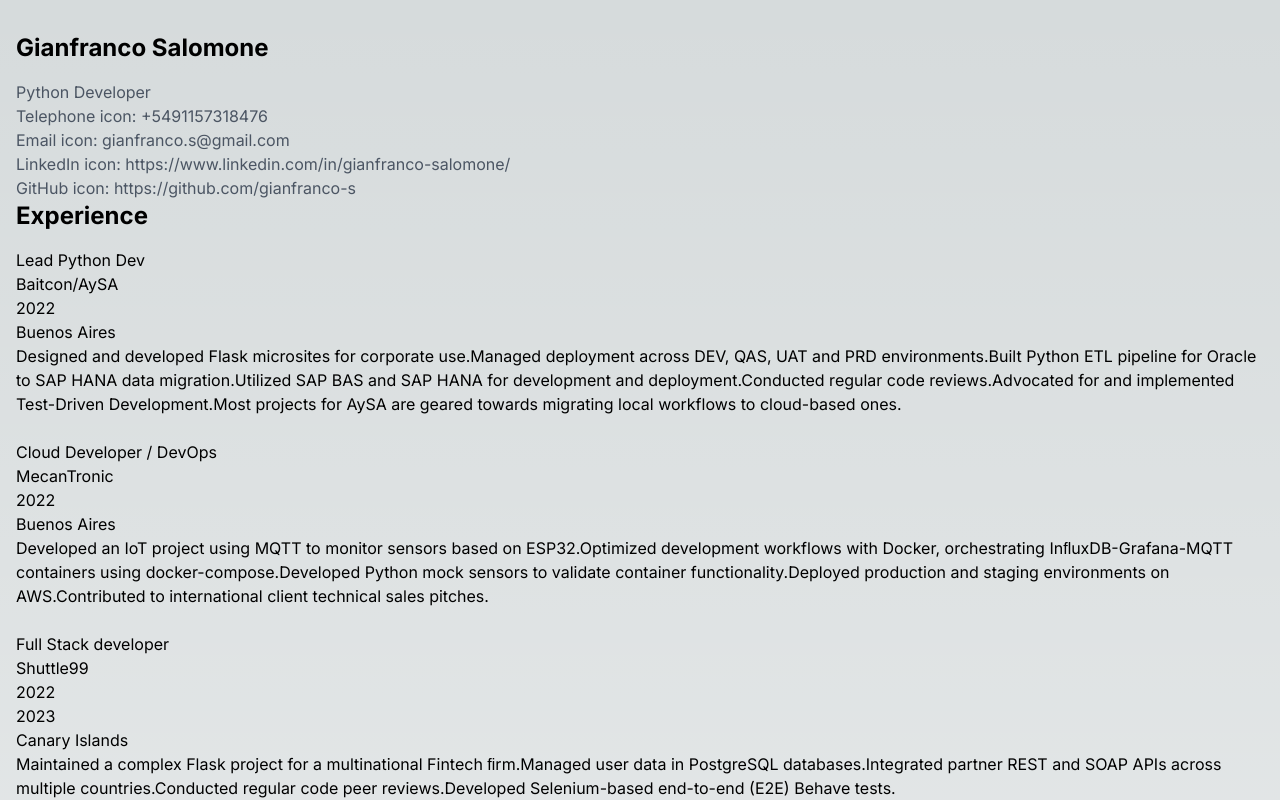
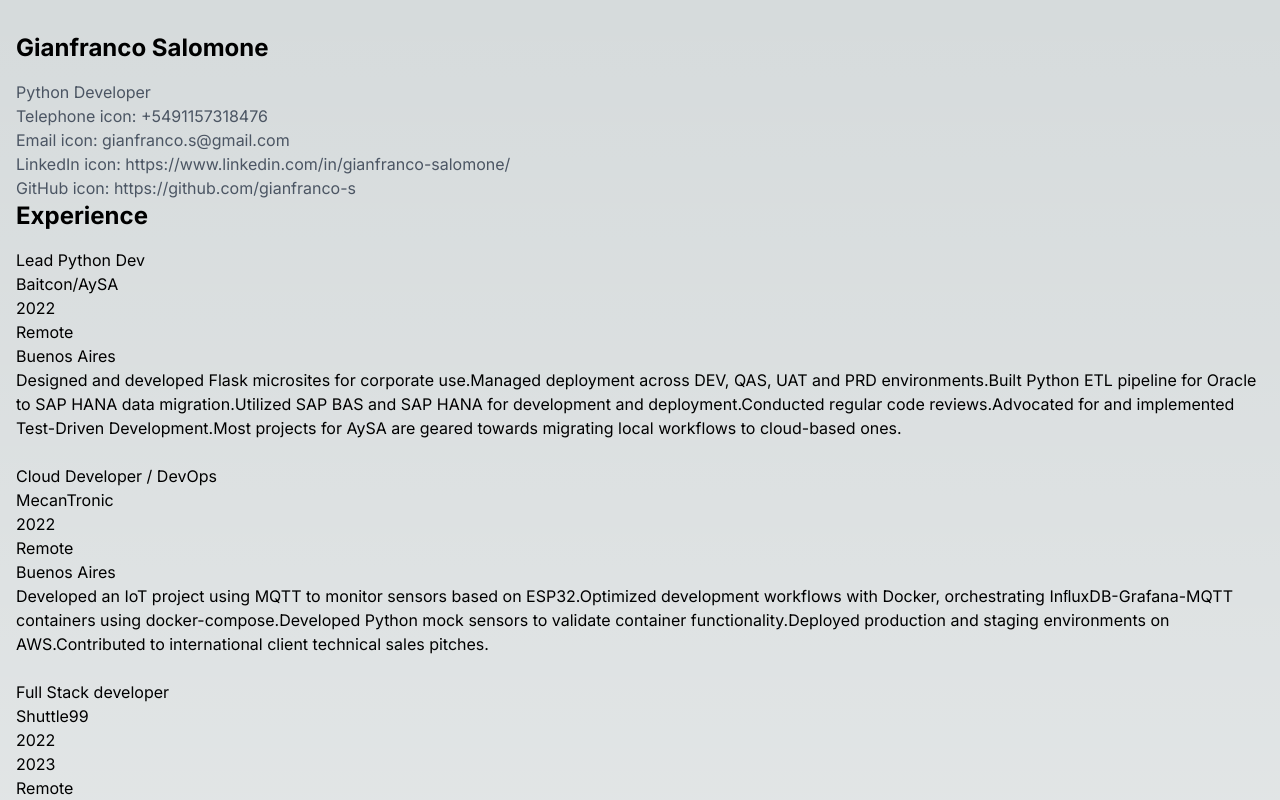
Before and after one commit to gianfranco-s/json-career-view, a Next.js app in the folder my-json-resume/: page / in a window 1280 px wide. Shown: the top 800 px of the page. Built offline with nearby package versions, Linux system fonts and the light colour scheme.

Commit message:
Fix typescript in WorkExperienceItem

```diff
--- a/my-json-resume/src/components/WorkExperienceItem.tsx
+++ b/my-json-resume/src/components/WorkExperienceItem.tsx
@@ -1,13 +1,25 @@
 import React from 'react';
 
-function WorkExperienceItem({ workExperienceItem }) {
+interface WorkExperienceItemProps {
+  workExperienceItem: {
+    position: string;
+    company: string;
+    yearStart: string;
+    yearEnd: string;
+    isRemote: boolean;
+    location: string;
+    decription: string;
+  };
+}
+
+function WorkExperienceItem({ workExperienceItem }: WorkExperienceItemProps) {
   return (
     <div>
       <p>{workExperienceItem.position}</p>
       <p>{workExperienceItem.company}</p>
       <p>{workExperienceItem.yearStart}</p>
       <p>{workExperienceItem.yearEnd}</p>
-            <p>{workExperienceItem.isRemote}</p>
+      <p>{workExperienceItem.isRemote ? 'Remote' : 'On-site'}</p>
       <p>{workExperienceItem.location}</p>
       <p>{workExperienceItem.decription}</p>
       <br />
```
Lines whose indentation alone changed are shown as unchanged.
